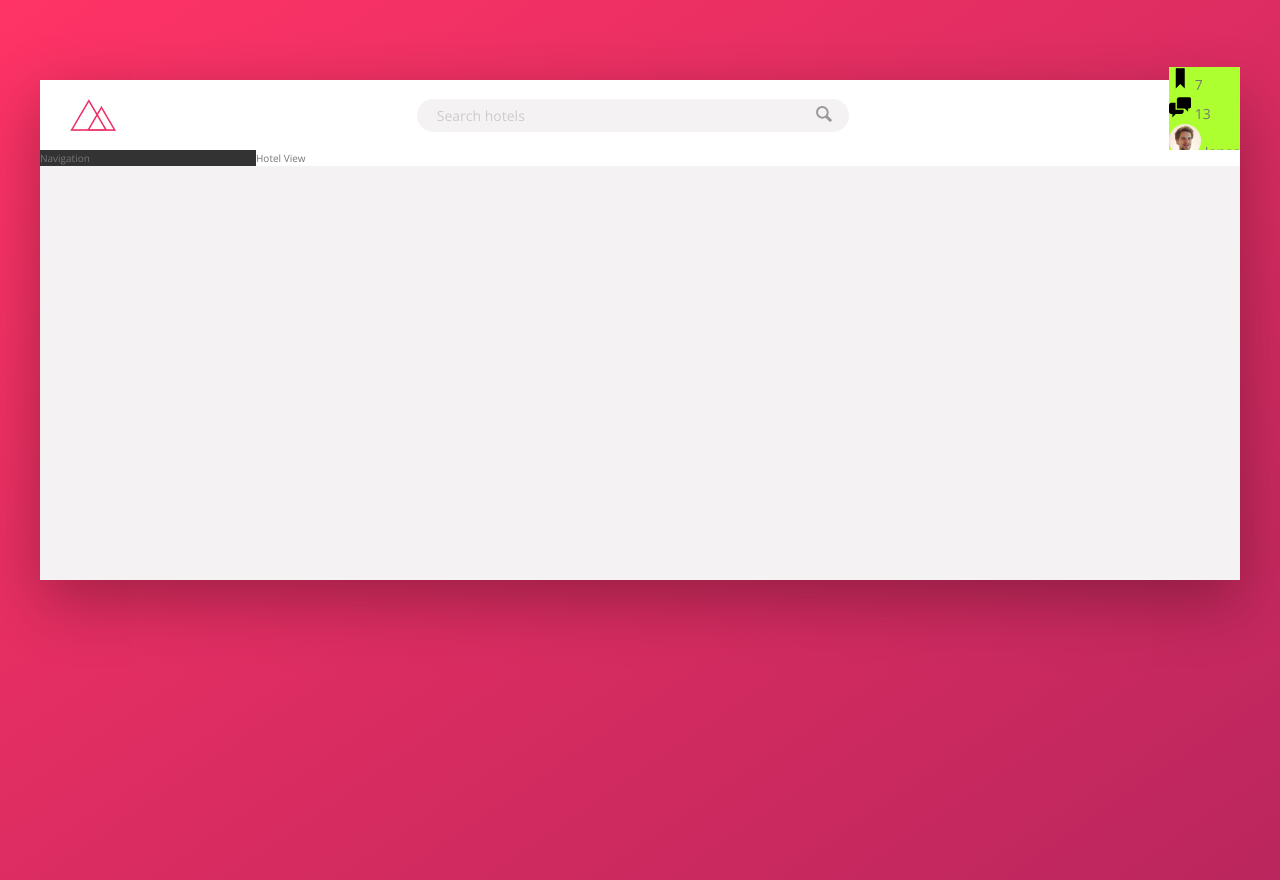
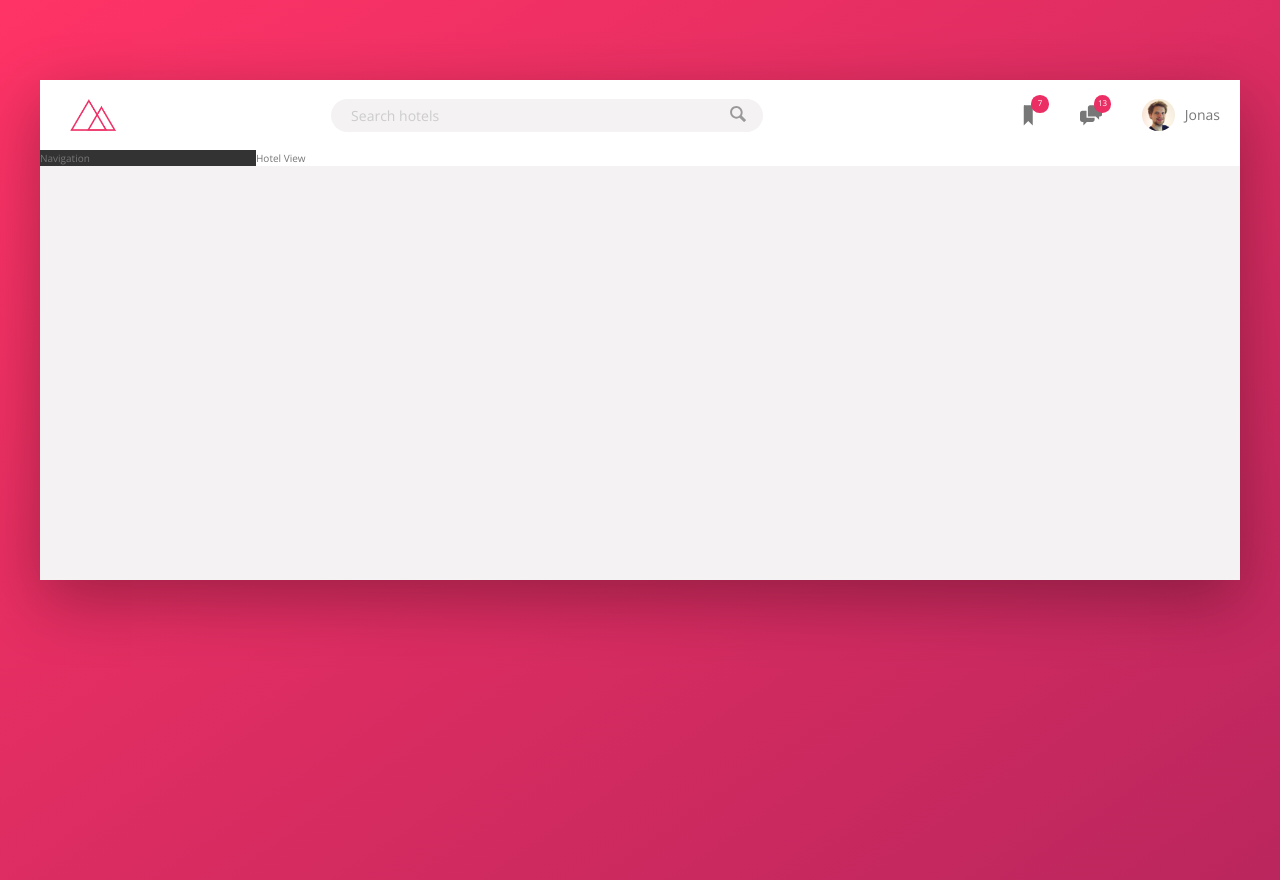
Before and after one commit to YiroYi/flex, a website: page index.html in a window 1280 px wide. Drawn offline with nearby package versions, Linux system fonts and the light colour scheme.

Commit message:
Header complete

```diff
--- a/sass/_components.scss
+++ b/sass/_components.scss
@@ -60,30 +60,52 @@
 
 
 .user-nav {
-  background-color: greenyellow;
+
+  align-self: stretch; // todos los flex items se deben estirar a la altura del item mas alto
+  display: flex;
+  align-items: center;
+
+  & > * { // Selecciona a todos los hijos de user-nav
+    padding: 0 2rem;
+    cursor: pointer;
+    height: 100%;
+    display:flex;
+    align-items: center;
+  }
+
+  & > *:hover { // Selecciona a todos los hijos de user-nav
+    background-color: var(--color-grey-light-2);
+  }
+
   &__icon-box {
-
+    position: relative;
   }
 
   &__icon {
     height:2.25rem;
     width: 2.25rem;
+    fill: var(--color-grey-dark-2);
   }
 
   &__notification {
+    font-size: .8rem;
+    height: 1.75rem;
+    width:1.75rem;
+    border-radius: 50%;
+    background-color: var(--color-primary);
+    color: #fff;
+    position: absolute;
+    top: 1.5rem;
+    right: 1.1rem;
 
-  }
-
-  &__user {
-
+    display: flex; // PAra alinear el numero de adentro de la notificacion.
+    justify-content: center;
+    align-items:center;
   }
 
   &__user-photo {
     height:3.25rem;
     border-radius: 50%;
-  }
-
-  &__user-name {
-
+    margin-right: 1rem;
   }
 }
```
Also changed, not shown: css/style.css.
